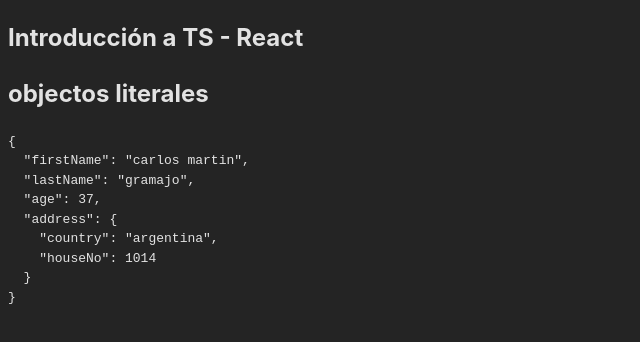
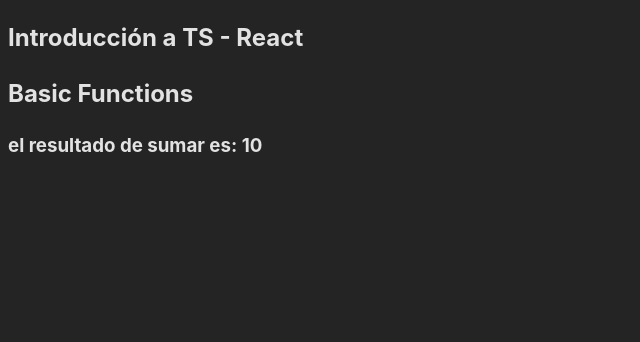
Before and after one commit to MartinGramajo/reforzamiento, a React (Vite) app: page / in a window 1280 px wide. Shown: the top 342 px of the page, without its empty margins (0-640 px from the left). Built offline with nearby package versions, Linux system fonts and the light colour scheme.

Commit message:
funciones, retorno y argumentos.

```diff
--- a/src/App.tsx
+++ b/src/App.tsx
@@ -1,13 +1,15 @@
 // import BasicTypes from "./typescript/BasicTypes";
-import ObjectLiteral from "./typescript/ObjectLiteral";
+// import ObjectLiteral from "./typescript/ObjectLiteral";
+
+import BasicFunctions from "./typescript/BasicFunctions";
 
 function App() {
   return (
     <main>
       <h2>Introducción a TS - React</h2>
       {/* <BasicTypes /> */}
-
-      <ObjectLiteral />
+      {/* <ObjectLiteral /> */}
+      <BasicFunctions />
     </main>
   );
 }
--- /dev/null
+++ b/src/typescript/BasicFunctions.tsx
@@ -0,0 +1,25 @@
+
+// interface Props {
+//     a: number;
+//     b: number;
+// }
+
+
+const BasicFunctions = () => {
+
+
+    const addTwoNumber = (a:number, b:number  ): number=>{
+        return a + b;
+
+    }
+
+
+  return (
+    <div>
+      <h2> Basic Functions</h2>
+      <h3> el resultado de sumar es: {addTwoNumber( 2, 8)}</h3>
+    </div>
+  )
+}
+
+export default BasicFunctions
--- a/src/typescript/index.ts
+++ b/src/typescript/index.ts
@@ -1,3 +1,4 @@
 
 export * from './BasicTypes';
 export * from './ObjectLiteral';
+export * from './BasicFunctions';
```
Also changed, not shown: 1 other file (tests, documents, lock files or other folders).
